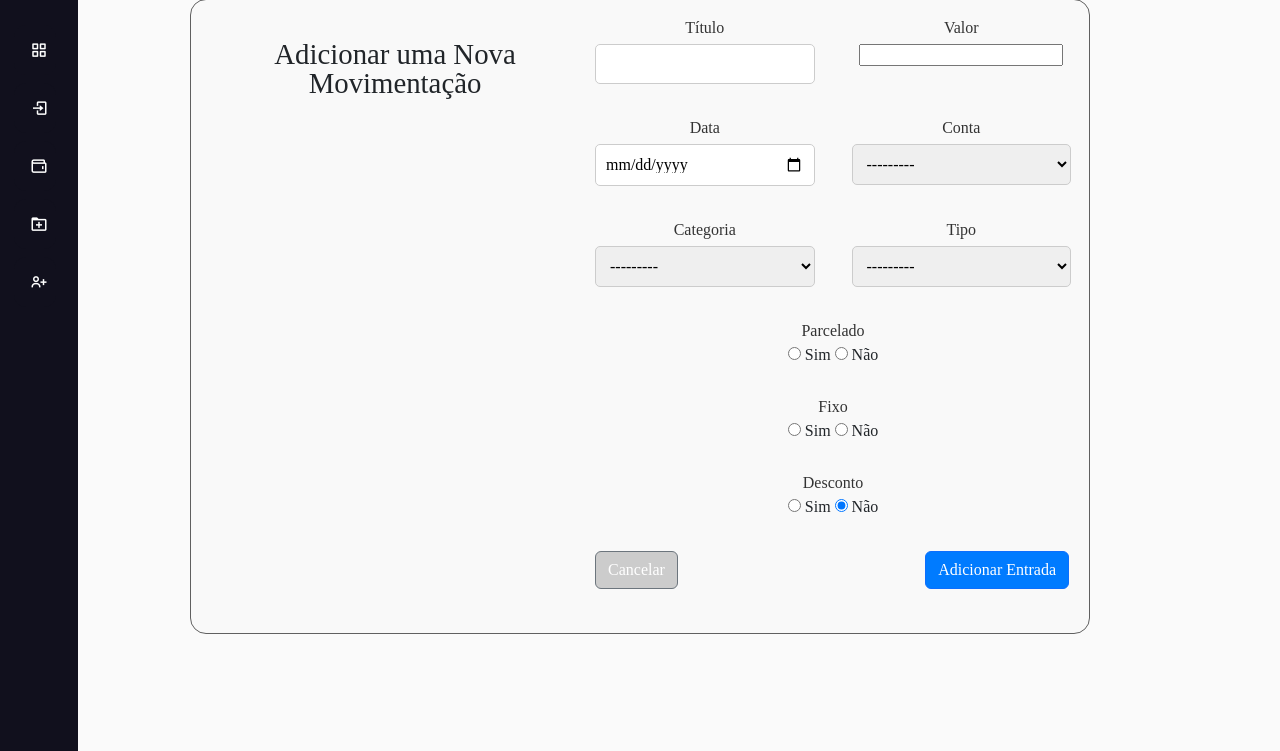
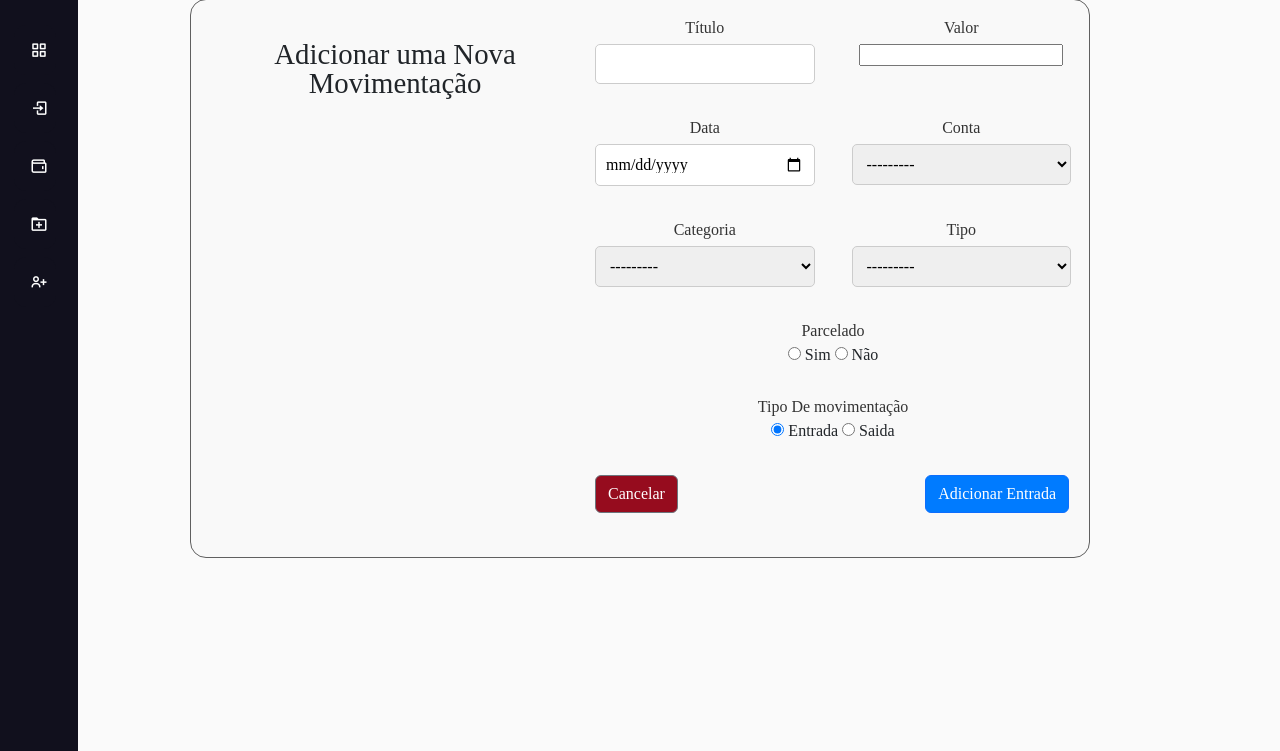
Before and after one commit to LadislauLopes/controle-finaceiro, a Django app: page /adicionar_mov in a window 1280 px wide. Shown: the part 49-800 px from the top of the page. Run offline with Django 5.2, Linux system fonts and the light colour scheme; data that the repository does not hold is empty; parts of the project's set-up code (start-up, migrations or seed data) failed here and were passed over; some libraries are stand-ins or nearby versions.

```diff
--- a/central/forms.py
+++ b/central/forms.py
@@ -4,7 +4,7 @@ from .models import MovimentacaoConta, Conta, Categoria, Pessoa
 class MovimentacaoContaForm(forms.ModelForm):
     class Meta:
         model = MovimentacaoConta
-        fields = ['titulo', 'valor', 'data', 'conta', 'categoria', 'tipo', 'parcelado', 'parcelas', 'valor_parcelas', 'fixo', 'desconto']
+        fields = ['titulo', 'valor', 'data', 'conta', 'categoria', 'tipo', 'parcelado', 'parcelas', 'valor_parcelas', 'desconto']
         widgets = {
             'data': forms.DateInput(attrs={'type': 'date'}),  # Para o campo de data, define um tipo de input de data
         }
@@ -23,6 +23,8 @@ class MovimentacaoContaForm(forms.ModelForm):
         # Garantindo que o campo 'valor_parcelas' tenha valor 0 quando 'parcelado' for False
         if not self.instance.pk or not self.instance.parcelado:
             self.fields['valor_parcelas'].initial = 0
+
+
 
 
 class CategoriaForm(forms.ModelForm):
--- a/central/models.py
+++ b/central/models.py
@@ -26,9 +26,10 @@ class MovimentacaoConta(models.Model):
     TIPO_CHOICES = [
         ('CREDITO', 'Crédito'),
         ('DEBITO', 'Débito'),
-        ('DEPOSITO_FIXO', 'Depósito Fixo'),
-        ('DESCONTO_FIXO', 'Desconto Fixo'),
         ('PIX', 'PIX'),
+        ('PAGAMENTO FATURA', 'Pagamento Fatura'),
+        ('Investimento','Investimento'),
+        ('Fundo De Emergência','Fundo De Emergência')
     ]
 
     titulo = models.CharField(max_length=255)
@@ -40,8 +41,8 @@ class MovimentacaoConta(models.Model):
     parcelado =models.BooleanField(default=False)
     parcelas = models.SmallIntegerField(null=True, blank=True, default=1)
     valor_parcelas =  models.DecimalField(max_digits=10, decimal_places=2, null=True, blank=True, default=0)
-    fixo= models.BooleanField(default=False)
     desconto = models.BooleanField(default=False)
+
 
     def __str__(self):
         return self.titulo
--- a/central/templates/adicionar_mov.html
+++ b/central/templates/adicionar_mov.html
@@ -61,20 +61,13 @@
                 </div>
             </div>
 
-            <div class="row">
-                <div class="col-md-6 mb-3">
-                    <label class="form-label">Fixo</label><br>
-                    <input type="radio" id="fixo_sim" name="fixo" value="True" {% if form.fixo.value == 'True' %} checked {% endif %}> Sim
-                    <input type="radio" id="fixo_nao" name="fixo" value="False" {% if form.fixo.value == 'False' %} checked {% endif %}> Não
-                </div>
-            </div>
 
             <!-- Novo campo para "Desconto" -->
             <div class="row">
                 <div class="col-md-6 mb-3">
-                    <label class="form-label">Desconto</label><br>
-                    <input type="radio" id="desconto_sim" name="desconto" value="True" {% if form.desconto.value == 'True' %} checked {% endif %}> Sim
-                    <input type="radio" id="desconto_nao" name="desconto" value="False" {% if form.desconto.value == 'False' or not form.desconto.value %} checked {% endif %}> Não
+                    <label class="form-label">Tipo De movimentação</label><br>
+                    <input type="radio" id="desconto_nao" name="desconto" value="False" {% if form.desconto.value == 'False' or not form.desconto.value %} checked {% endif %}> Entrada
+                    <input type="radio" id="desconto_sim" name="desconto" value="True" {% if form.desconto.value == 'True' %} checked {% endif %}> Saida
                 </div>
             </div>
 
--- a/central/templates/index.html
+++ b/central/templates/index.html
@@ -6,7 +6,7 @@
     <div class="container ">
         <div class='card-info'>
             <h2 class='text-card-info'> Total em conta</h2>
-            <h2 class='value-card-info'> R$ 300,00</h2>
+            <h2 class='value-card-info'> R$ {{total_valor}}</h2>
         </div>
         <div class='card-info'>
             <h2 class='text-card-info'> Fatura</h2>
--- a/central/views.py
+++ b/central/views.py
@@ -1,10 +1,19 @@
 # central/views.py
 from django.shortcuts import render, redirect
 from .forms import MovimentacaoContaForm, CategoriaForm,PessoaForm,ContaForm
+from django.db.models import Sum
+from .models import MovimentacaoConta
 
 
 def index(request):
-    return render(request, 'index.html')
+    total_valor = MovimentacaoConta.objects.filter(desconto=False).aggregate(total=Sum('valor'))['total']
+
+    context = {
+        'total_valor': total_valor
+    }
+
+    return render(request, 'index.html', context)
+
 
 def adicionar_mov(request):
     if request.method == 'POST':
--- a/static/css/base.css
+++ b/static/css/base.css
@@ -50,3 +50,7 @@ body {
   margin-top: -3px;
   font-size: 2.5rem;
 }
+
+.btn-secondary{
+  background-color:rgb(150, 12, 30) !important
+}
```
Also changed, not shown: central/migrations/0002_movimentacaoconta_pago.py (added), central/migrations/0003_remove_movimentacaoconta_fixo.py (added), central/migrations/0004_remove_movimentacaoconta_pago_and_more.py (added).
